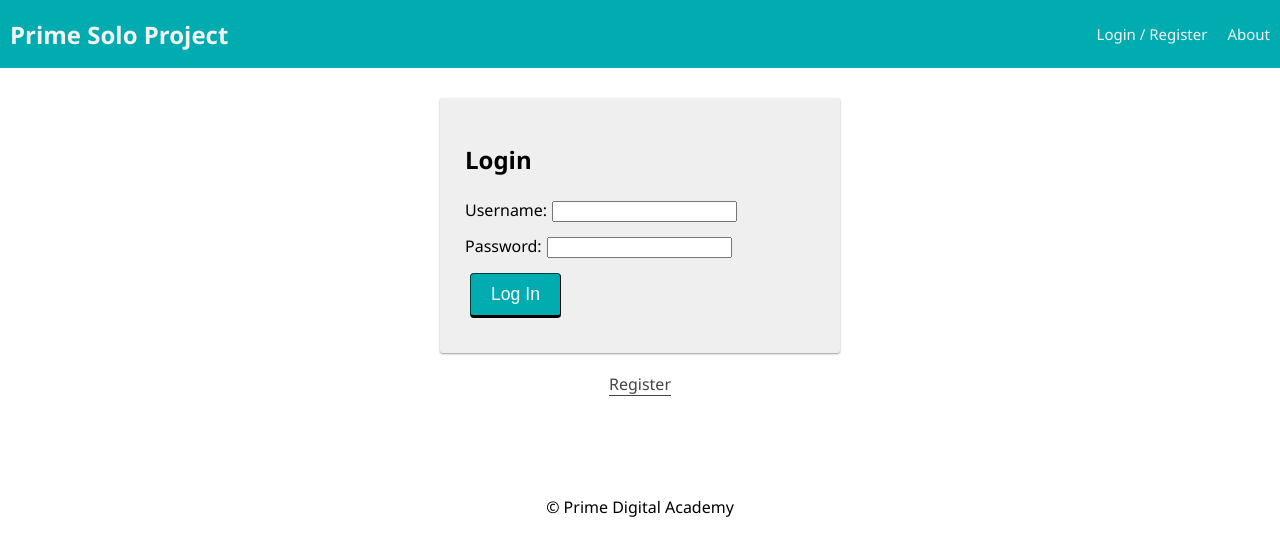
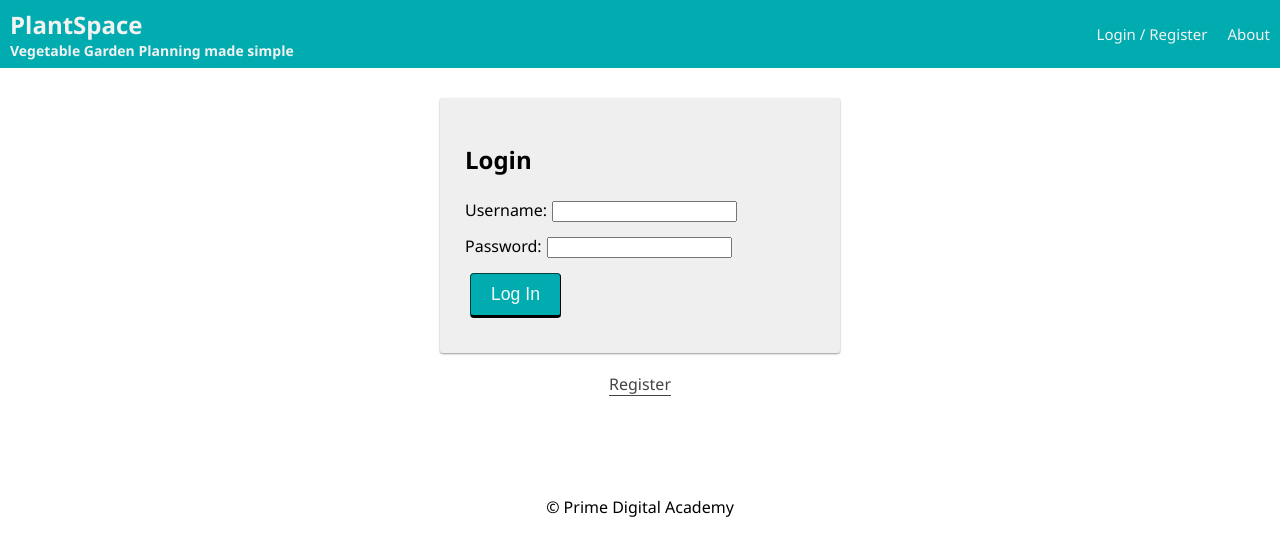
Before and after one commit to TimothyMichael85/prime-solo-project, a React (Create React App) app: page /#/user in a window 1280 px wide. Shown: the top 556 px of the page. Built offline with nearby package versions, Linux system fonts and the light colour scheme; no server answers.

Commit message:
personalized stock screens to differentiate from other repos

```diff
--- a/src/components/Nav/Nav.css
+++ b/src/components/Nav/Nav.css
@@ -15,6 +15,14 @@
 
 .nav-title {
   font-size: 24px;
+  font-weight: 700;
+  color: #f2f2f2;
+  padding-left: 10px;
+  margin: 0;
+}
+
+.nav-text {
+  font-size: 14px;
   font-weight: 700;
   color: #f2f2f2;
   padding-left: 10px;
--- a/src/components/Nav/Nav.jsx
+++ b/src/components/Nav/Nav.jsx
@@ -10,7 +10,8 @@ function Nav() {
   return (
     <div className="nav">
       <Link to="/home">
-        <h2 className="nav-title">Prime Solo Project</h2>
+        <h2 className="nav-title">PlantSpace</h2>
+        <h4 className="nav-text">Vegetable Garden Planning made simple</h4>
       </Link>
       <div>
         {/* If no user is logged in, show these links */}
--- a/src/components/UserPage/UserPage.jsx
+++ b/src/components/UserPage/UserPage.jsx
@@ -1,3 +1,5 @@
+//HOME/ACTIVE GARDENS PAGE
+
 import React from 'react';
 import LogOutButton from '../LogOutButton/LogOutButton';
 import {useSelector} from 'react-redux';
@@ -7,7 +9,7 @@ function UserPage() {
   const user = useSelector((store) => store.user);
   return (
     <div className="container">
-      <h2>Welcome, {user.username}!</h2>
+      <h2>Hey, {user.username}! What's growing on?</h2>
       <p>Your ID is: {user.id}</p>
       <LogOutButton className="btn" />
     </div>
```
